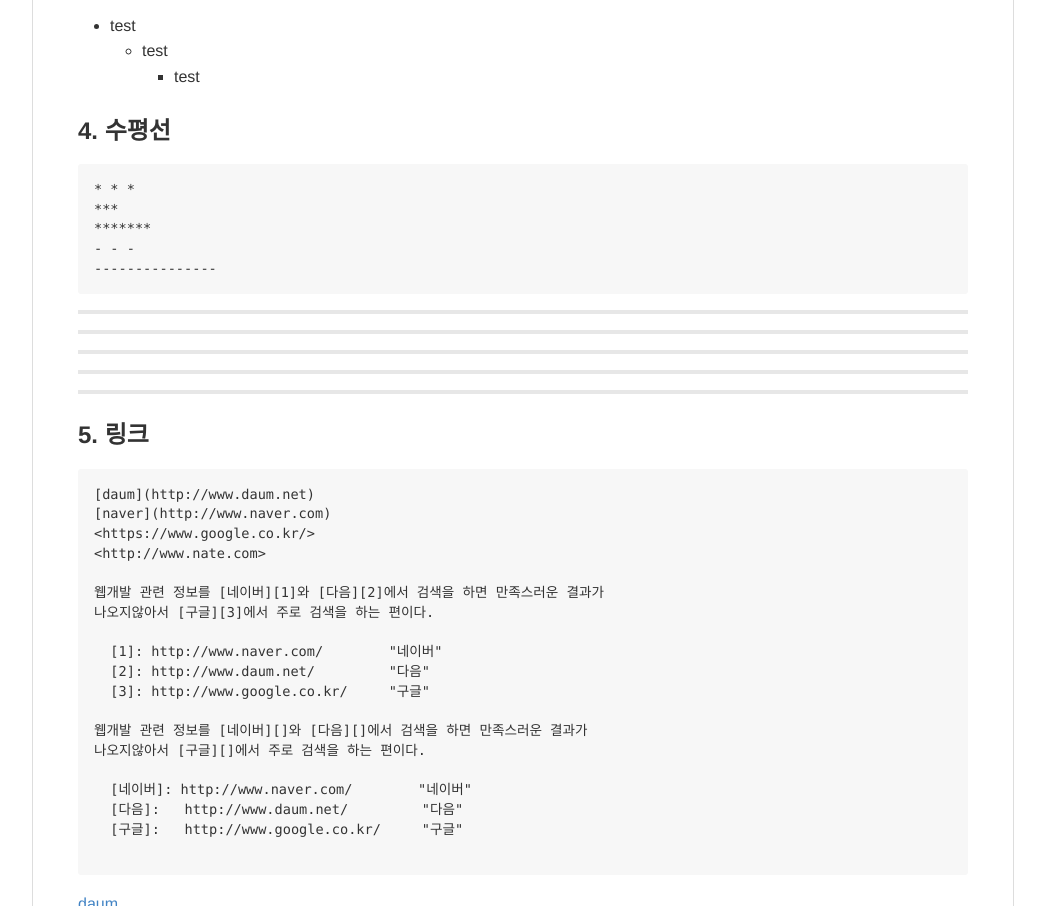
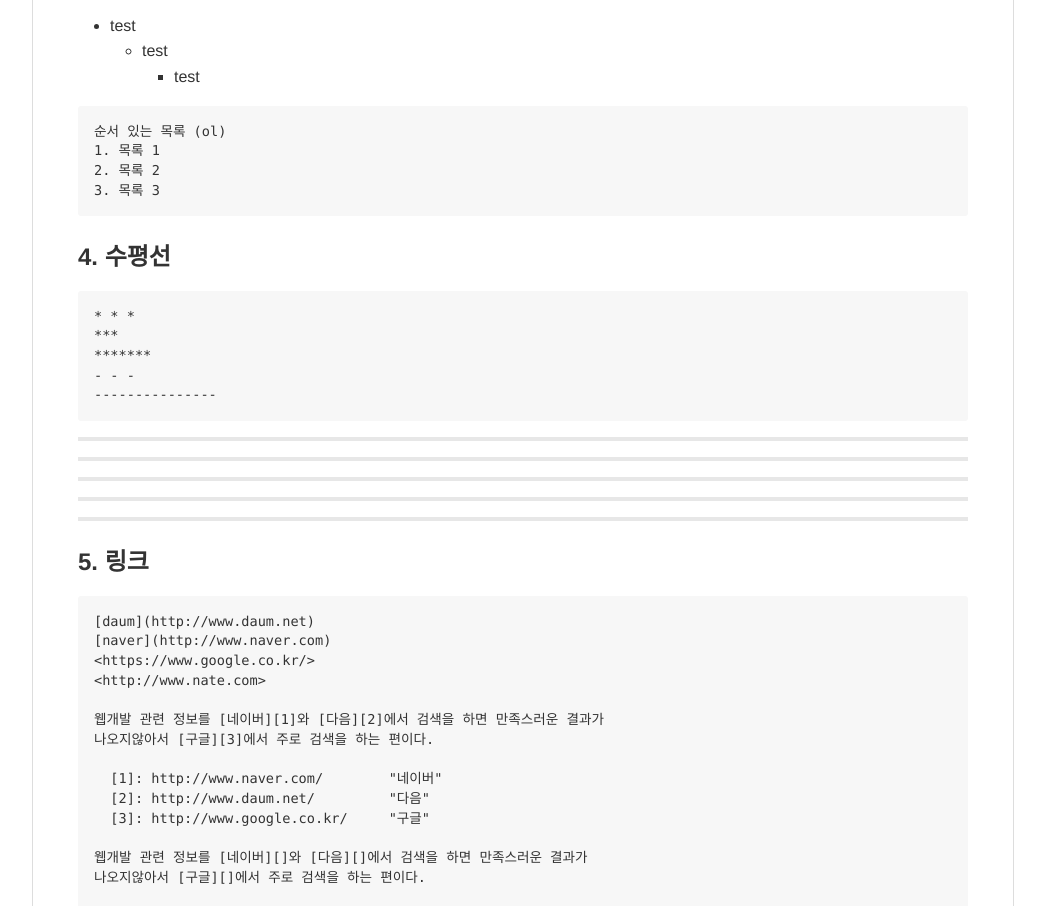
Before and after one commit to jude-sh/jude-sh.github.io, a plain HTML site: page README.html in a window 1280 px wide. Shown: the part 1640-2546 px from the top of the page, without its empty margins (117-1162 px from the left). Drawn offline with Linux system fonts and the light colour scheme.

Commit message:
ol 추가

```diff
--- a/README.html
+++ b/README.html
@@ -1083,6 +1083,12 @@ body .markdown-body
 </ul>
 </li>
 </ul>
+<pre><code>순서 있는 목록 (ol)
+1. 목록 1
+2. 목록 2
+3. 목록 3
+</code></pre>
+
 <h3 id="4"><a name="user-content-4" href="#4" class="headeranchor-link" aria-hidden="true"><span class="headeranchor"></span></a>4. 수평선</h3>
 <pre><code>* * *
 ***
```
Also changed, not shown: 1 other file.
